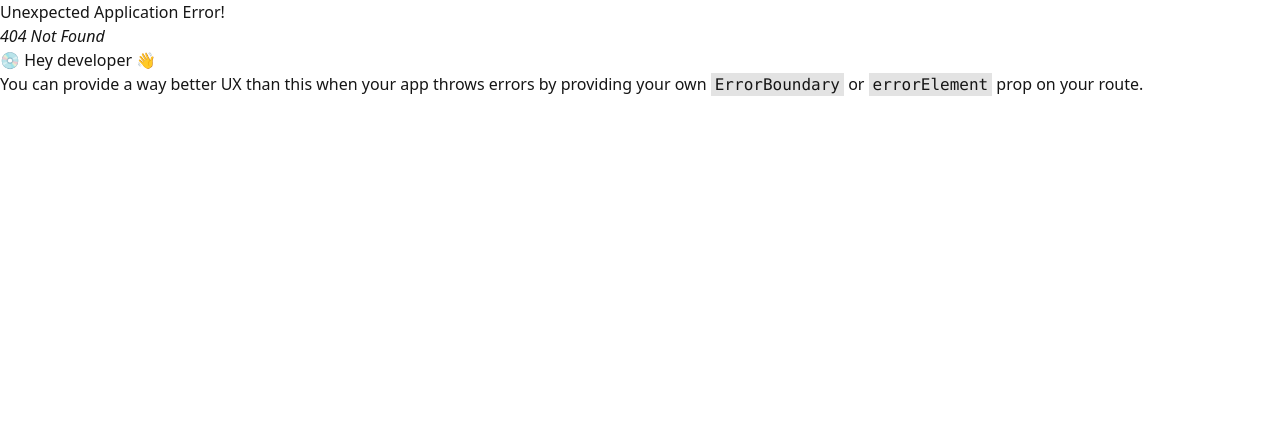
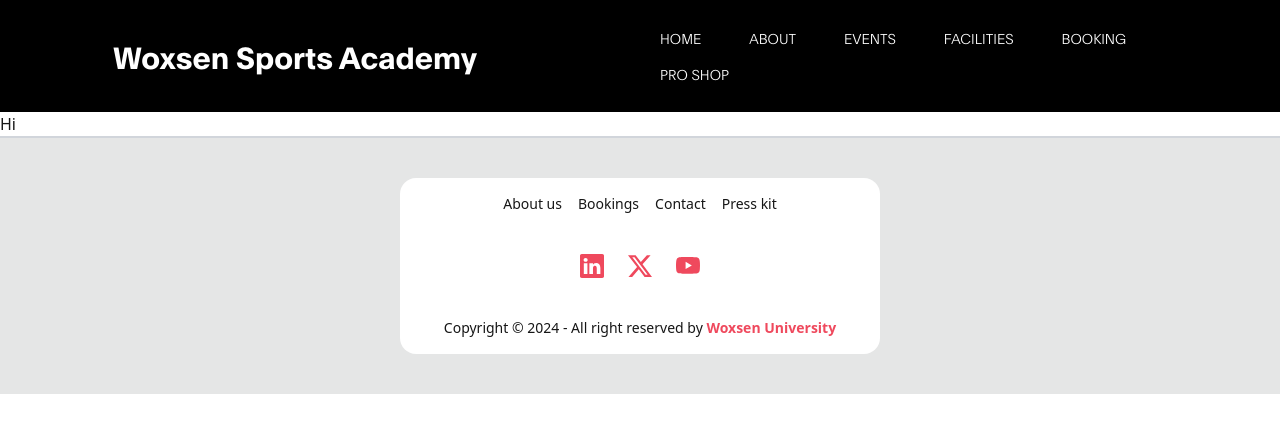
Before and after one commit to CODEX-WoU/NewLeague, a React (Vite) app in the folder client/: page /auth/signup in a window 1280 px wide. Before the commit this address had no page. Shown: the top 432 px of the page. Built offline with nearby package versions, Linux system fonts and the light colour scheme.

Commit message:
Updated: restructured code

```diff
--- a/client/src/pages/auth/signin/HeroBackground.tsx
+++ b/client/src/components/auth/HeroBackground.tsx
@@ -1,4 +1,4 @@
-import Img from "../../../assets/HomePage/HomePageLeague.webp";
+import Img from "../../assets/HomePage/HomePageLeague.webp";
 
 export const HeroBackground = () => {
   return (
--- a/client/src/components/auth/LoginForm.tsx
+++ b/client/src/pages/auth/signin/LoginForm.tsx
@@ -1,7 +1,7 @@
 import React from "react";
-import { FormInput } from "../common/FormInput";
+import { FormInput } from "../../../components/common/FormInput";
 import { LoginLinks } from "./LoginLinks";
-import { Button } from "../common/Button";
+import { Button } from "../../../components/common/Button";
 import { LoginHeader } from "./LoginHeader";
 
 const LoginForm = () => {
--- a/client/src/components/auth/LoginLinks.tsx
+++ b/client/src/pages/auth/signin/LoginLinks.tsx
@@ -1,4 +1,4 @@
-import { Checkbox } from "../common/Checkbox";
+import { Checkbox } from "../../../components/common/Checkbox";
 
 export const LoginLinks = () => {
   return (
--- a/client/src/pages/auth/signin/index.tsx
+++ b/client/src/pages/auth/signin/index.tsx
@@ -1,6 +1,6 @@
-import LoginForm from "../../../components/auth/LoginForm";
+import LoginForm from "./LoginForm";
 import Logo from "../../../components/common/Logo";
-import { Hero } from "./Hero";
+import { Hero } from "../../../components/auth/Hero";
 
 const SignInForm = () => {
   return (
--- /dev/null
+++ b/client/src/pages/auth/signup/index.tsx
@@ -0,0 +1,9 @@
+const SignupPage = () => {
+  return (
+    <div>
+      <h1>Hi</h1>
+    </div>
+  );
+};
+
+export default SignupPage;
--- a/client/src/router/index.ts
+++ b/client/src/router/index.ts
@@ -3,6 +3,7 @@ import HomePage from "../pages/homepage";
 import About from "../pages/about";
 import SignIn from "../pages/auth/signin";
 import Layout from "./Outlet";
+import Signup from "../pages/auth/signup";
 
 const router = createBrowserRouter([
   {
@@ -23,6 +24,10 @@ const router = createBrowserRouter([
             path: "/auth/signin",
             element: SignIn(),
           },
+          {
+            path: "/auth/signup",
+            element: Signup(),
+          },
         ],
       },
     ],
```
Also changed, not shown: client/src/components/auth/Hero.tsx (renamed from client/src/pages/auth/signin/Hero.tsx), client/src/components/auth/HeroContent.tsx (renamed from client/src/pages/auth/signin/HeroContent.tsx), client/src/pages/auth/signin/LoginHeader.tsx (renamed from client/src/components/auth/LoginHeader.tsx).
